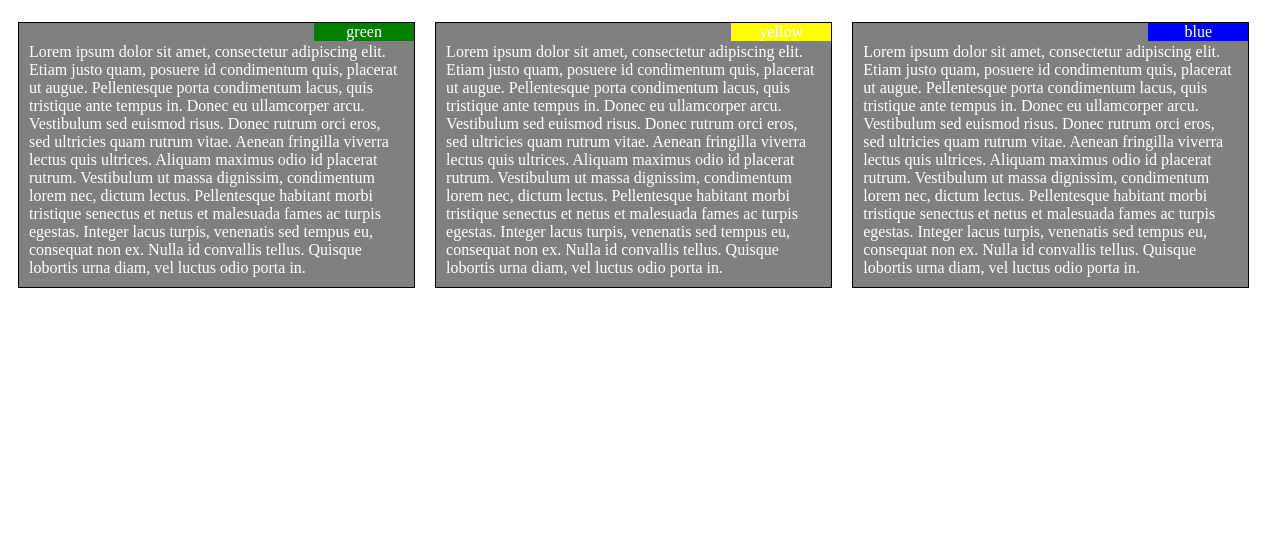
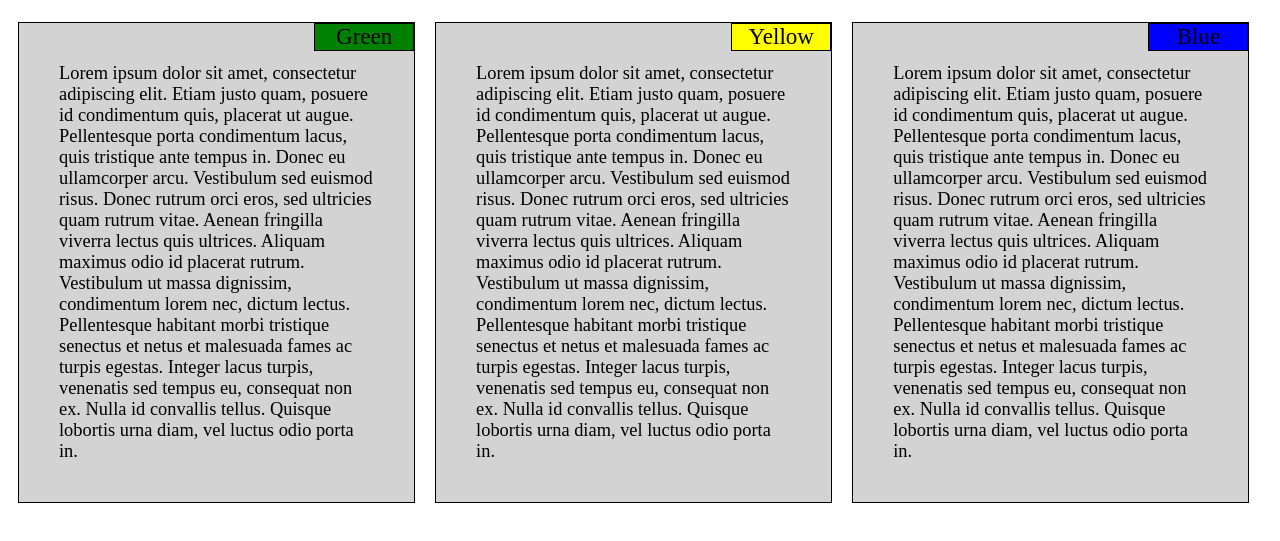
Before and after one commit to rrLero/courseraTasks, a plain HTML site: page index.html in a window 1280 px wide. Shown: the part 61-602 px from the top of the page. Drawn offline with Linux system fonts and the light colour scheme.

```diff
--- a/css/style.css
+++ b/css/style.css
@@ -8,11 +8,12 @@
 
 p {
 	border: 1px solid black;
-	background-color: gray;
+	background-color: lightgray;
 	margin: 10px 10px 10px 10px;
-	color: white;
-	padding: 20px 10px 10px 10px;
+	color: black;
+	padding: 40px 40px 40px 40px;
 	position: relative;
+	font-size: 1.15em;
 
 }
 
@@ -25,6 +26,8 @@
 
 
 span {
+	font-size: 1.25em;
+	border: 1px solid black;
 	position: absolute;
 	right: 0;
 	top: 0;
--- a/index.html
+++ b/index.html
@@ -10,9 +10,9 @@
 	<h1>HomeWork by Roman Levchenko</h1>
 
 	<div class="row">
-		<div class="col-lg-4 col-md-6"><p>Lorem ipsum dolor sit amet, consectetur adipiscing elit. Etiam justo quam, posuere id condimentum quis, placerat ut augue. Pellentesque porta condimentum lacus, quis tristique ante tempus in. Donec eu ullamcorper arcu. Vestibulum sed euismod risus. Donec rutrum orci eros, sed ultricies quam rutrum vitae. Aenean fringilla viverra lectus quis ultrices. Aliquam maximus odio id placerat rutrum. Vestibulum ut massa dignissim, condimentum lorem nec, dictum lectus. Pellentesque habitant morbi tristique senectus et netus et malesuada fames ac turpis egestas. Integer lacus turpis, venenatis sed tempus eu, consequat non ex. Nulla id convallis tellus. Quisque lobortis urna diam, vel luctus odio porta in.<span id="green">green</span></p></div>
-		<div class="col-lg-4 col-md-6"><p>Lorem ipsum dolor sit amet, consectetur adipiscing elit. Etiam justo quam, posuere id condimentum quis, placerat ut augue. Pellentesque porta condimentum lacus, quis tristique ante tempus in. Donec eu ullamcorper arcu. Vestibulum sed euismod risus. Donec rutrum orci eros, sed ultricies quam rutrum vitae. Aenean fringilla viverra lectus quis ultrices. Aliquam maximus odio id placerat rutrum. Vestibulum ut massa dignissim, condimentum lorem nec, dictum lectus. Pellentesque habitant morbi tristique senectus et netus et malesuada fames ac turpis egestas. Integer lacus turpis, venenatis sed tempus eu, consequat non ex. Nulla id convallis tellus. Quisque lobortis urna diam, vel luctus odio porta in.<span id="yellow">yellow</span></p></div>
-		<div class="col-lg-4 col-md-12"><p>Lorem ipsum dolor sit amet, consectetur adipiscing elit. Etiam justo quam, posuere id condimentum quis, placerat ut augue. Pellentesque porta condimentum lacus, quis tristique ante tempus in. Donec eu ullamcorper arcu. Vestibulum sed euismod risus. Donec rutrum orci eros, sed ultricies quam rutrum vitae. Aenean fringilla viverra lectus quis ultrices. Aliquam maximus odio id placerat rutrum. Vestibulum ut massa dignissim, condimentum lorem nec, dictum lectus. Pellentesque habitant morbi tristique senectus et netus et malesuada fames ac turpis egestas. Integer lacus turpis, venenatis sed tempus eu, consequat non ex. Nulla id convallis tellus. Quisque lobortis urna diam, vel luctus odio porta in.<span id="blue">blue</span></p></div>
+		<div class="col-lg-4 col-md-6"><p>Lorem ipsum dolor sit amet, consectetur adipiscing elit. Etiam justo quam, posuere id condimentum quis, placerat ut augue. Pellentesque porta condimentum lacus, quis tristique ante tempus in. Donec eu ullamcorper arcu. Vestibulum sed euismod risus. Donec rutrum orci eros, sed ultricies quam rutrum vitae. Aenean fringilla viverra lectus quis ultrices. Aliquam maximus odio id placerat rutrum. Vestibulum ut massa dignissim, condimentum lorem nec, dictum lectus. Pellentesque habitant morbi tristique senectus et netus et malesuada fames ac turpis egestas. Integer lacus turpis, venenatis sed tempus eu, consequat non ex. Nulla id convallis tellus. Quisque lobortis urna diam, vel luctus odio porta in.<span id="green">Green</span></p></div>
+		<div class="col-lg-4 col-md-6"><p>Lorem ipsum dolor sit amet, consectetur adipiscing elit. Etiam justo quam, posuere id condimentum quis, placerat ut augue. Pellentesque porta condimentum lacus, quis tristique ante tempus in. Donec eu ullamcorper arcu. Vestibulum sed euismod risus. Donec rutrum orci eros, sed ultricies quam rutrum vitae. Aenean fringilla viverra lectus quis ultrices. Aliquam maximus odio id placerat rutrum. Vestibulum ut massa dignissim, condimentum lorem nec, dictum lectus. Pellentesque habitant morbi tristique senectus et netus et malesuada fames ac turpis egestas. Integer lacus turpis, venenatis sed tempus eu, consequat non ex. Nulla id convallis tellus. Quisque lobortis urna diam, vel luctus odio porta in.<span id="yellow">Yellow</span></p></div>
+		<div class="col-lg-4 col-md-12"><p>Lorem ipsum dolor sit amet, consectetur adipiscing elit. Etiam justo quam, posuere id condimentum quis, placerat ut augue. Pellentesque porta condimentum lacus, quis tristique ante tempus in. Donec eu ullamcorper arcu. Vestibulum sed euismod risus. Donec rutrum orci eros, sed ultricies quam rutrum vitae. Aenean fringilla viverra lectus quis ultrices. Aliquam maximus odio id placerat rutrum. Vestibulum ut massa dignissim, condimentum lorem nec, dictum lectus. Pellentesque habitant morbi tristique senectus et netus et malesuada fames ac turpis egestas. Integer lacus turpis, venenatis sed tempus eu, consequat non ex. Nulla id convallis tellus. Quisque lobortis urna diam, vel luctus odio porta in.<span id="blue">Blue</span></p></div>
 
 
 	</div>
```
